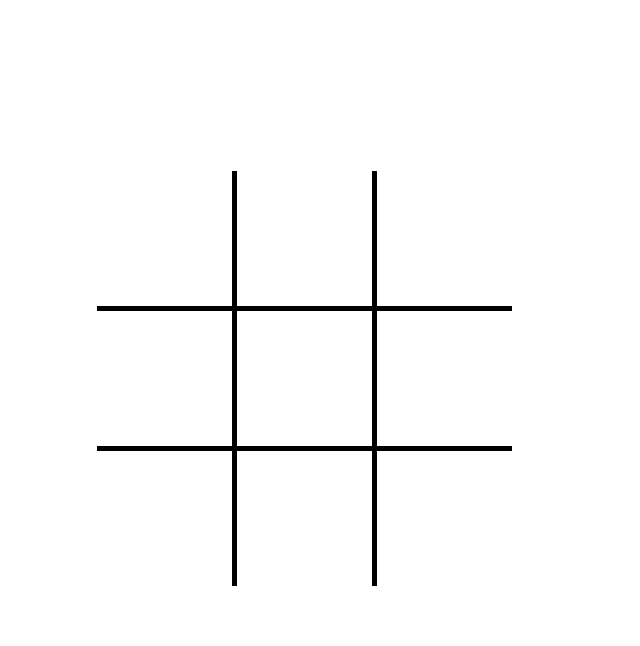
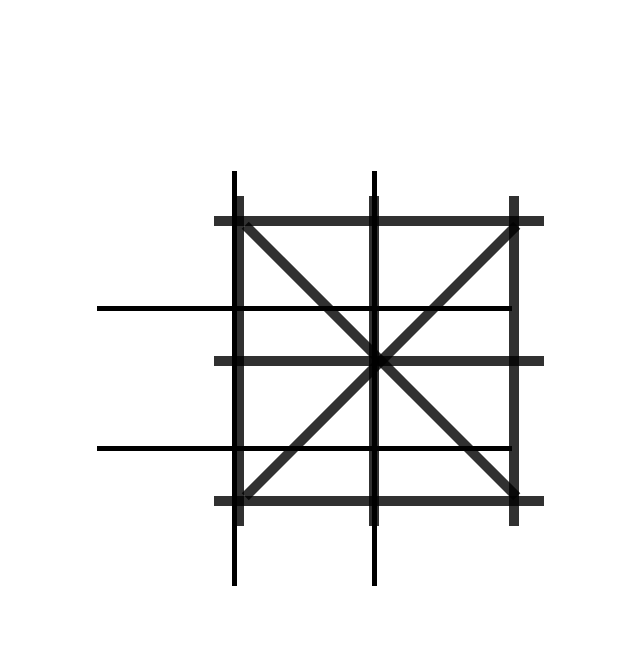
Before and after one commit to normanrahmel/TicTacToe, a plain HTML site: page index.html in a window 1280 px wide. Shown: the part 154-800 px from the top of the page, without its empty margins (336-976 px from the left). Drawn offline with Linux system fonts and the light colour scheme.

Commit message:
Winner lines

```diff
--- a/index.html
+++ b/index.html
@@ -19,6 +19,18 @@
             <img src="img/cross.png"> Player 2
         </div>
     </div>
+    <!--Horizontal-->
+    <div class="horizontalLine" style="top: 370px;"></div>
+    <div class="horizontalLine" style="top: 510px;"></div>
+    <div class="horizontalLine" style="top: 650px;"></div>
+    <!--Vertikal-->
+    <div class="horizontalLine makeVertical" style="top: 510px; left: 545px;"></div>
+    <div class="horizontalLine makeVertical" style="top: 510px; left: 685px;"></div>
+    <div class="horizontalLine makeVertical" style="top: 510px; left: 410px;"></div>
+    <!--Schräge-->
+    <div class="winnerOblique" style="top: 510px; left: 525px; transform: rotate(45deg);"></div>
+    <div class="winnerOblique" style="top: 510px; left: 525px; transform: rotate(-45deg);"></div>
+
 
     <div class="containerContent">
         <table>
--- a/style.css
+++ b/style.css
@@ -86,3 +86,26 @@ table tr td:last-child {
 .d-none {
     display: none;
 }
+
+
+/*Für die Linie des Gewinners*/
+
+.horizontalLine {
+    height: 10px;
+    width: 330px;
+    background-color: rgba(0, 0, 0, 0.807);
+    left: 550px;
+    position: absolute;
+}
+
+.makeVertical {
+    transform: rotate(90deg);
+}
+
+.winnerOblique {
+    height: 10px;
+    width: 384px;
+    background-color: rgba(0, 0, 0, 0.807);
+    left: 550px;
+    position: absolute;
+}
```
